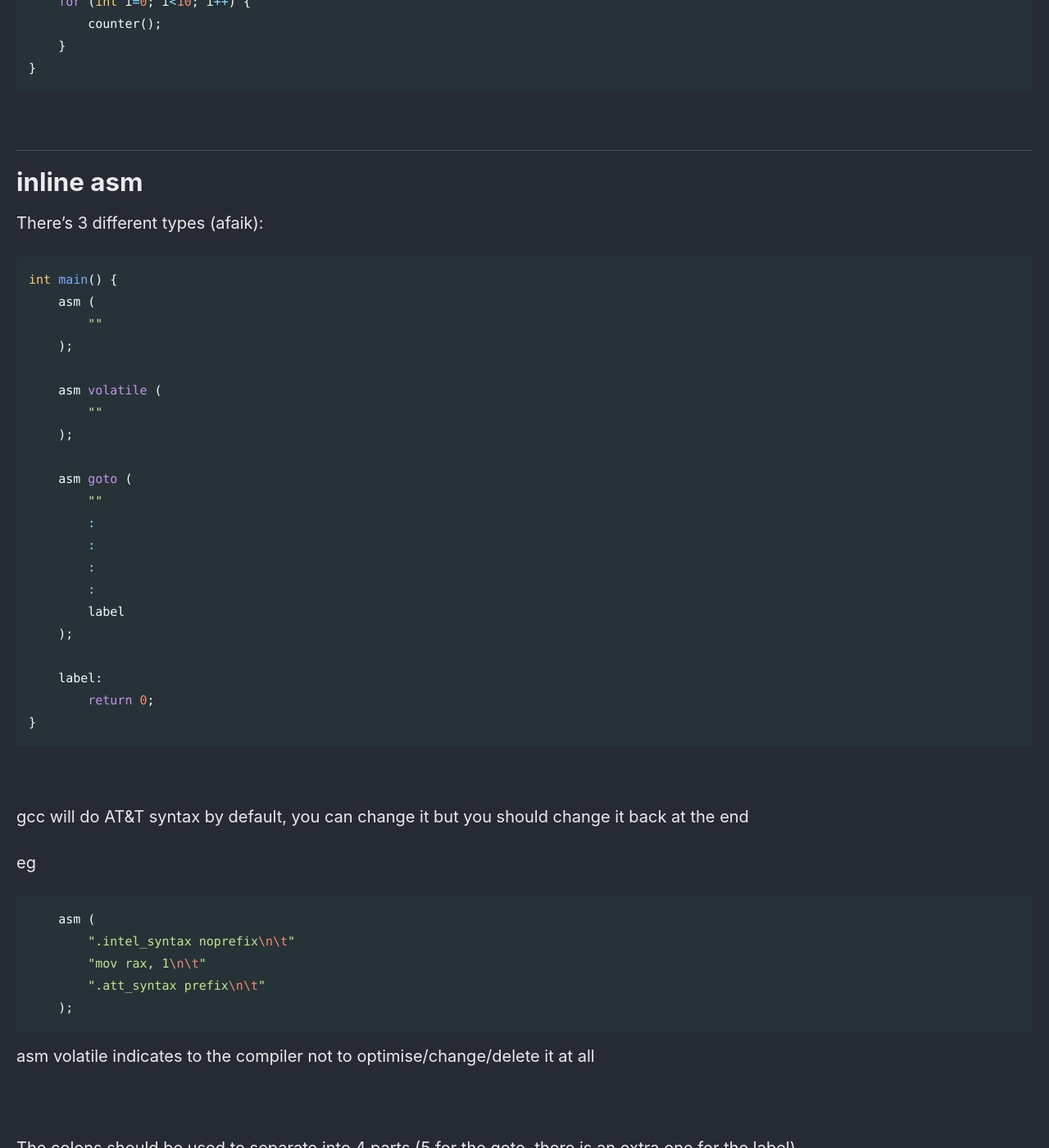
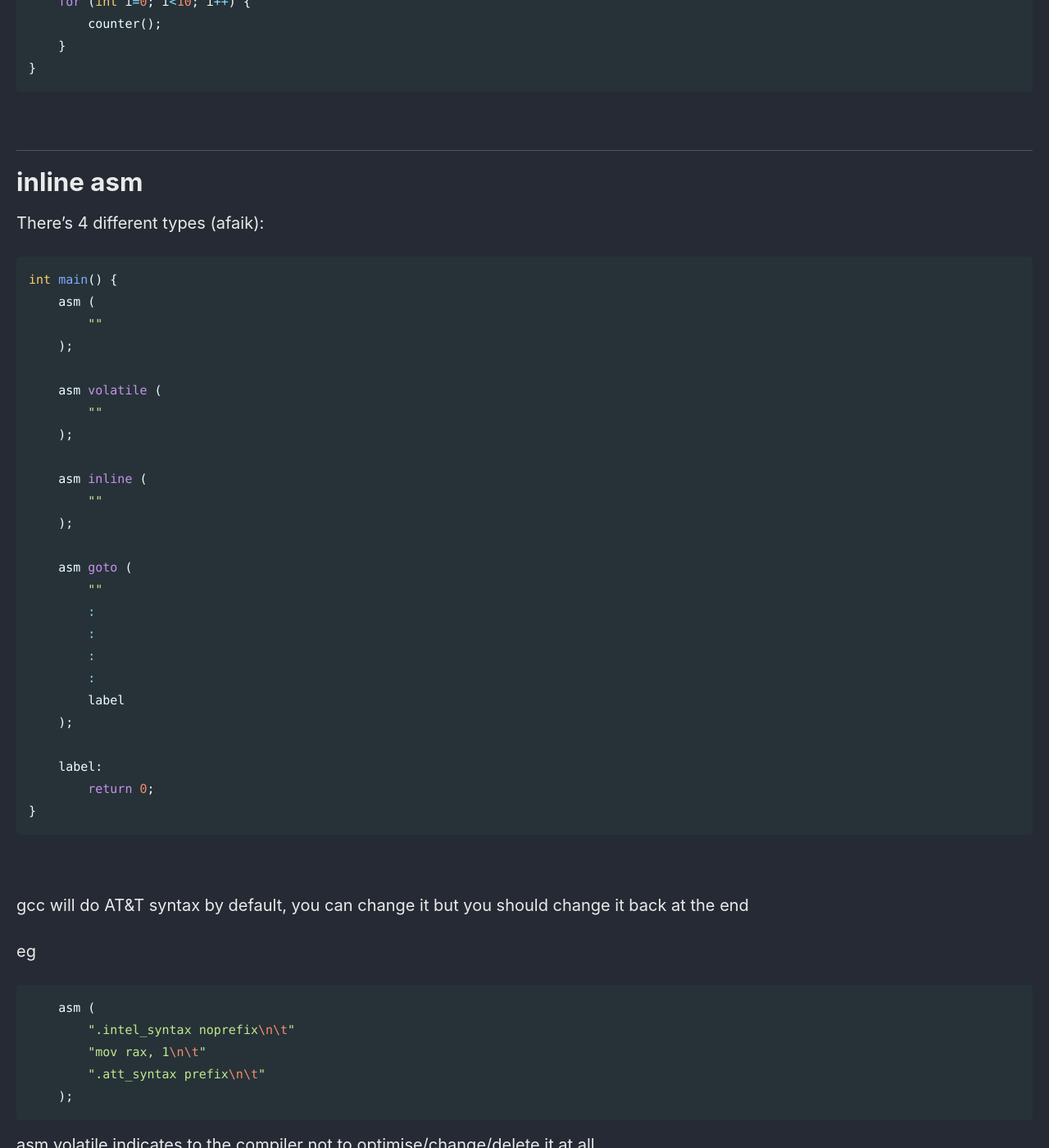
Before and after one commit to Connor-McCartney/Connor-McCartney.github.io, a Jekyll site: the page built from _pages/misc/C.md, in a window 1280 px wide and 1400 px high, scrolled down 16711 px. Shown: the whole window at 82% size. Built offline with Jekyll 4.4.1, drawn with Linux system fonts in a browser that asks for light colours; cached includes are drawn as plain includes; some of the changed text lies outside the part shown.

Commit message:
Update C.md

````diff
--- a/_pages/misc/C.md
+++ b/_pages/misc/C.md
@@ -662,7 +662,7 @@ int main() {
 
 # inline asm
 
-There's 3 different types (afaik):
+There's 4 different types (afaik):
 
 ```c
 int main() {
@@ -671,6 +671,10 @@ int main() {
     );
 
     asm volatile (
+        ""
+    );
+
+    asm inline (
         ""
     );
 
@@ -707,7 +711,7 @@ eg
 
 asm volatile indicates to the compiler not to optimise/change/delete it at all
 
-
+asm inline, "for inlining purposes the size of the asm statement is taken as the smallest size possible"
 
 <br>
 
````
